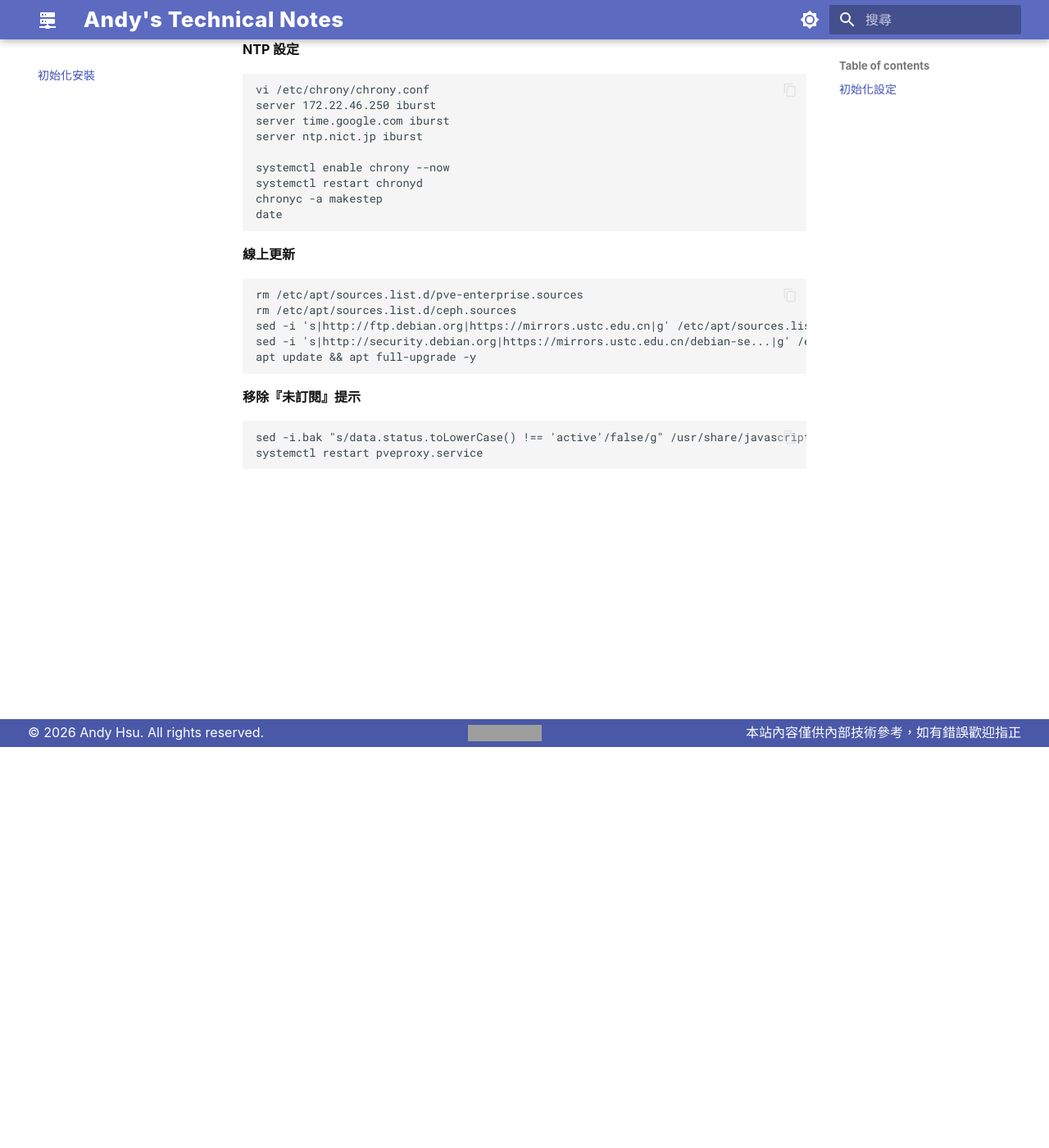
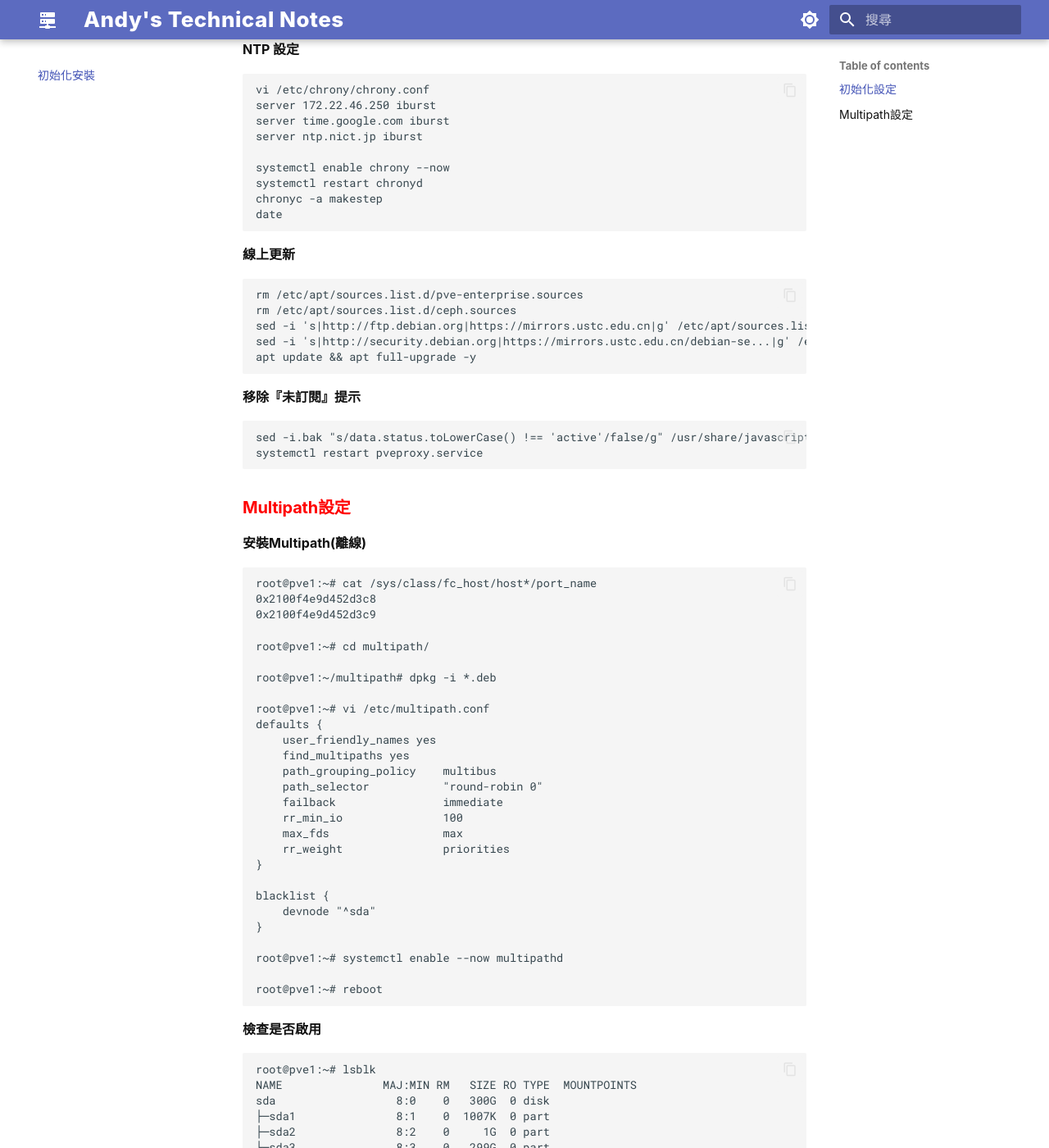
Before and after one commit to Andy0583/Metaage, an MkDocs documentation site: the page built from docs/pve/install.md, in a window 1280 px wide and 1400 px high, scrolled down 489 px. Shown: the whole window at 82% size. Built offline with MkDocs 1.6.1 and Material for MkDocs 9.7.7, drawn with Linux system fonts in a browser that asks for light colours; some of the changed text lies outside the part shown; grey boxes are pictures that could not be loaded.

Commit message:
Update install.md

````diff
--- a/docs/pve/install.md
+++ b/docs/pve/install.md
@@ -44,3 +44,69 @@ apt update && apt full-upgrade -y
 sed -i.bak "s/data.status.toLowerCase() !== 'active'/false/g" /usr/share/javascript/proxmox-widget-toolkit/proxmoxlib.js
 systemctl restart pveproxy.service
 ```
+
+### **<font color="red">Multipath設定</font>**
+**安裝Multipath(離線)**
+```
+root@pve1:~# cat /sys/class/fc_host/host*/port_name
+0x2100f4e9d452d3c8
+0x2100f4e9d452d3c9
+
+root@pve1:~# cd multipath/
+
+root@pve1:~/multipath# dpkg -i *.deb
+
+root@pve1:~# vi /etc/multipath.conf
+defaults {
+    user_friendly_names yes
+    find_multipaths yes
+    path_grouping_policy    multibus
+    path_selector           "round-robin 0"
+    failback                immediate
+    rr_min_io               100
+    max_fds                 max
+    rr_weight               priorities
+}
+
+blacklist {
+    devnode "^sda"
+}
+
+root@pve1:~# systemctl enable --now multipathd
+
+root@pve1:~# reboot
+```
+
+**檢查是否啟用**
+```
+root@pve1:~# lsblk
+NAME               MAJ:MIN RM   SIZE RO TYPE  MOUNTPOINTS
+sda                  8:0    0   300G  0 disk
+├─sda1               8:1    0  1007K  0 part
+├─sda2               8:2    0     1G  0 part
+└─sda3               8:3    0   299G  0 part
+  ├─pve-swap       252:0    0     8G  0 lvm   [SWAP]
+  ├─pve-root       252:1    0  84.7G  0 lvm   /
+  ├─pve-data_tmeta 252:2    0   1.9G  0 lvm
+  │ └─pve-data     252:4    0 186.4G  0 lvm
+  └─pve-data_tdata 252:3    0 186.4G  0 lvm
+    └─pve-data     252:4    0 186.4G  0 lvm
+sdb                  8:16   0    22G  0 disk
+└─mpathc           252:5    0    22G  0 mpath
+sdc                  8:32   0    22G  0 disk
+└─mpathc           252:5    0    22G  0 mpath
+sdd                  8:48   0    22G  0 disk
+└─mpathc           252:5    0    22G  0 mpath
+sde                  8:64   0    22G  0 disk
+└─mpathc           252:5    0    22G  0 mpath
+
+root@pve1:~# multipath -ll
+mpathc (368ccf09800c8b3d1413bbd2d5dc575d2) dm-5 DellEMC,PowerStore
+size=22G features='1 queue_if_no_path' hwhandler='1 alua' wp=rw
+|-+- policy='round-robin 0' prio=50 status=active
+| |- 33:0:1:1 sdb 8:16 active ready running
+| `- 34:0:4:1 sde 8:64 active ready running
+`-+- policy='round-robin 0' prio=10 status=enabled
+  |- 33:0:2:1 sdc 8:32 active ready running
+  `- 34:0:1:1 sdd 8:48 active ready running
+```
````
